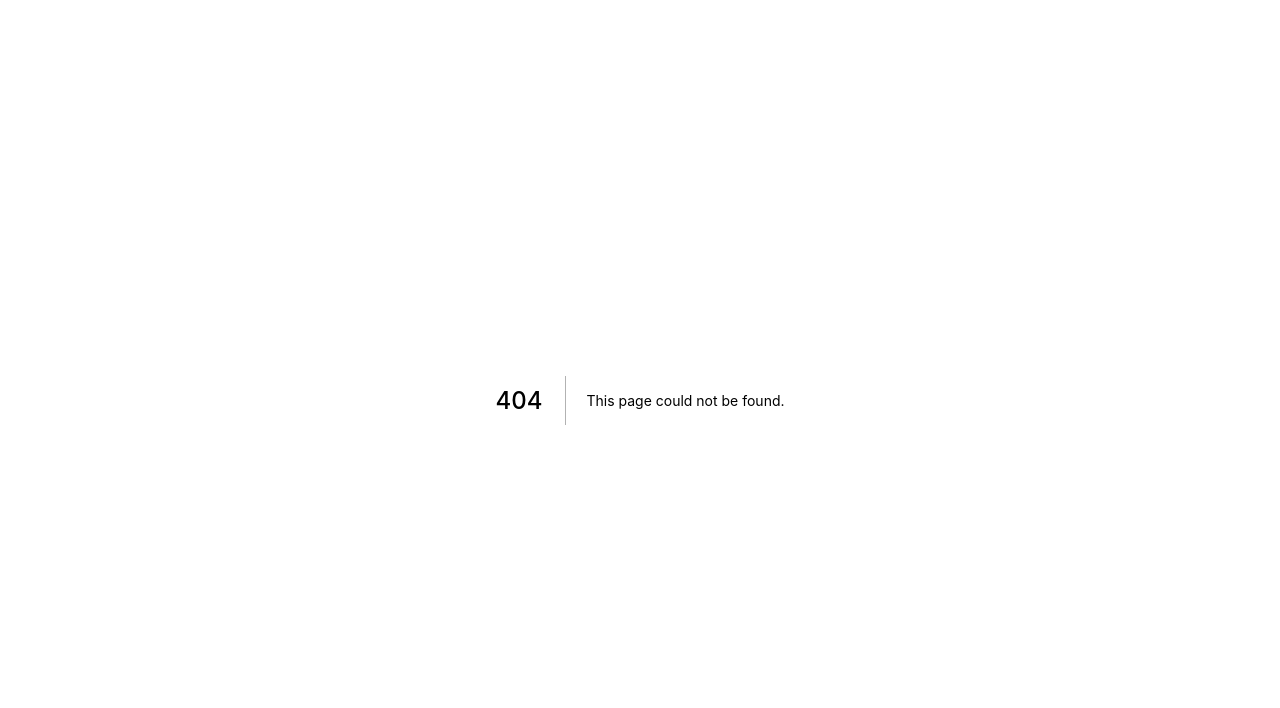
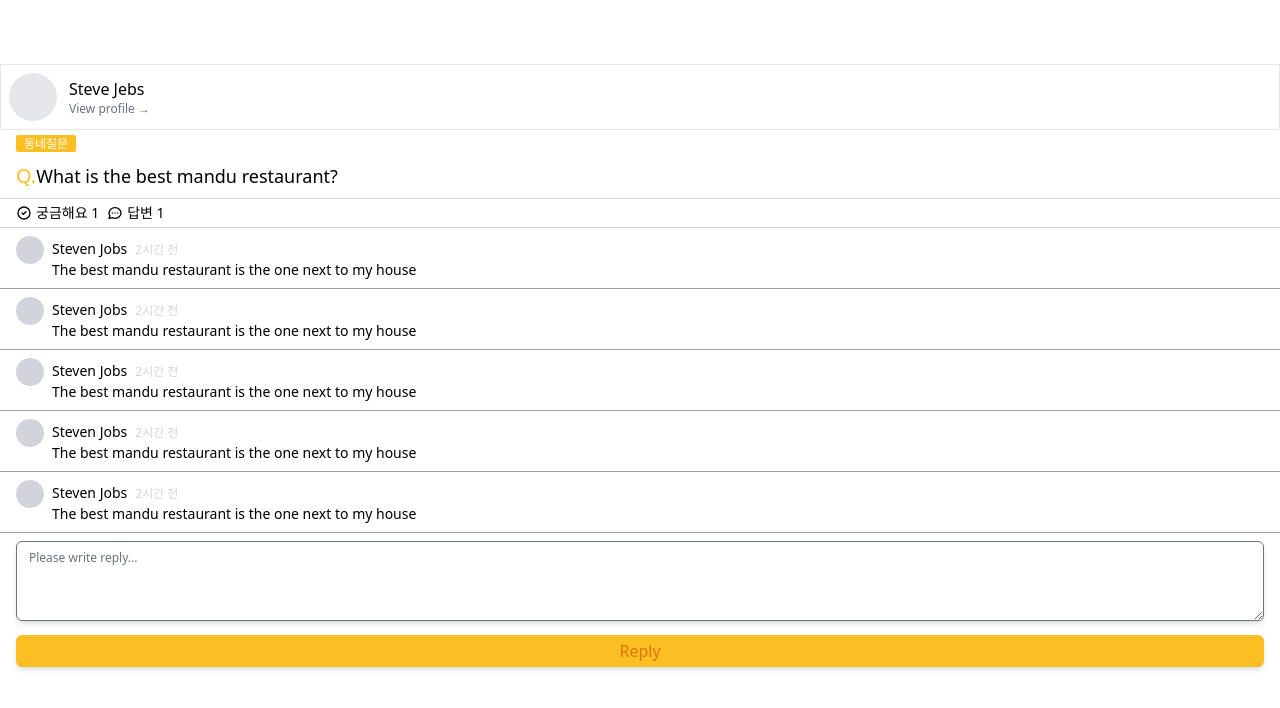
Before and after one commit to Eric-lab-star/carrot-clone, a Next.js app: page /community/1 in a window 1280 px wide. Before the commit this address had no page. Shown: the top 708 px of the page. Built offline with nearby package versions, Linux system fonts and the light colour scheme.

Commit message:
commuity detail css and markup

```diff
--- /dev/null
+++ b/pages/community/[id].tsx
@@ -0,0 +1,93 @@
+import type { NextPage } from "next";
+
+const CommunityDetail: NextPage = () => {
+  return (
+    <div className="py-16">
+      <div className="flex items-center space-x-3 py-2 border px-2">
+        <div className="h-12 w-12 rounded-full bg-gray-200" />
+        <div>
+          <p className="font-medium">Steve Jebs</p>
+          <p className="cursor-pointer hover:text-amber-500 text-xs text-gray-500">
+            View profile &rarr;
+          </p>
+        </div>
+      </div>
+      <div className="px-4">
+        <span className="text-xs bg-amber-400 px-2 py-[0.5] text-white rounded-sm">
+          동네질문
+        </span>
+        <span className="flex justify-start text-lg items-center py-2">
+          <span className="text-xl text-amber-400">Q.</span> What is the best
+          mandu restaurant?
+        </span>
+      </div>
+      <div className="border-y-gray-300 border-y py-1 flex space-x-2">
+        <span className="flex items-center pl-4 text-sm space-x-1 hover:cursor-default">
+          <svg
+            className="w-4 h-4"
+            fill="none"
+            stroke="currentColor"
+            viewBox="0 0 24 24"
+            xmlns="http://www.w3.org/2000/svg"
+          >
+            <path
+              strokeLinecap="round"
+              strokeLinejoin="round"
+              strokeWidth="2"
+              d="M9 12l2 2 4-4m6 2a9 9 0 11-18 0 9 9 0 0118 0z"
+            ></path>
+          </svg>
+          <span>궁금해요 1</span>
+        </span>
+        <span className="flex items-center text-sm space-x-1 hover:cursor-default">
+          <svg
+            className="w-4 h-4"
+            fill="none"
+            stroke="currentColor"
+            viewBox="0 0 24 24"
+            xmlns="http://www.w3.org/2000/svg"
+          >
+            <path
+              strokeLinecap="round"
+              strokeLinejoin="round"
+              strokeWidth="2"
+              d="M8 12h.01M12 12h.01M16 12h.01M21 12c0 4.418-4.03 8-9 8a9.863 9.863 0 01-4.255-.949L3 20l1.395-3.72C3.512 15.042 3 13.574 3 12c0-4.418 4.03-8 9-8s9 3.582 9 8z"
+            ></path>
+          </svg>
+          <span>답변 1</span>
+        </span>
+      </div>
+      {[1, 2, 3, 4, 5].map((v, i) => {
+        return (
+          <div key={i} className="px-4 border-b space-y-1 border-gray-400 py-2">
+            <div className="flex items-start space-x-2">
+              <div className="rounded-full h-7 w-7 bg-gray-300" />
+              <div>
+                <span className="text-sm mr-2">Steven Jobs</span>
+                <span className="text-xs text-gray-300">2시간 전</span>
+                <div className="text-sm">
+                  The best mandu restaurant is the one next to my house{" "}
+                </div>
+              </div>
+            </div>
+          </div>
+        );
+      })}
+      <div className="mt-2 px-4">
+        <textarea
+          rows={4}
+          className="shadow-md rounded-md text-xs h-20 max-h-20 min-h-full w-full focus:ouline-none focus:ring-transparent focus:border-amber-500 overflow-scroll"
+          id="desc"
+          placeholder="Please write reply..."
+        />
+      </div>
+      <div className="px-4">
+        <button className="focus:outline-none focus:ring-2 focus:ring-amber-300 focus:ring-offset-1 rounded-md  w-full py-1 bg-amber-400 text-amber-600 shadow-md mt-2">
+          Reply
+        </button>
+      </div>
+    </div>
+  );
+};
+
+export default CommunityDetail;
```
